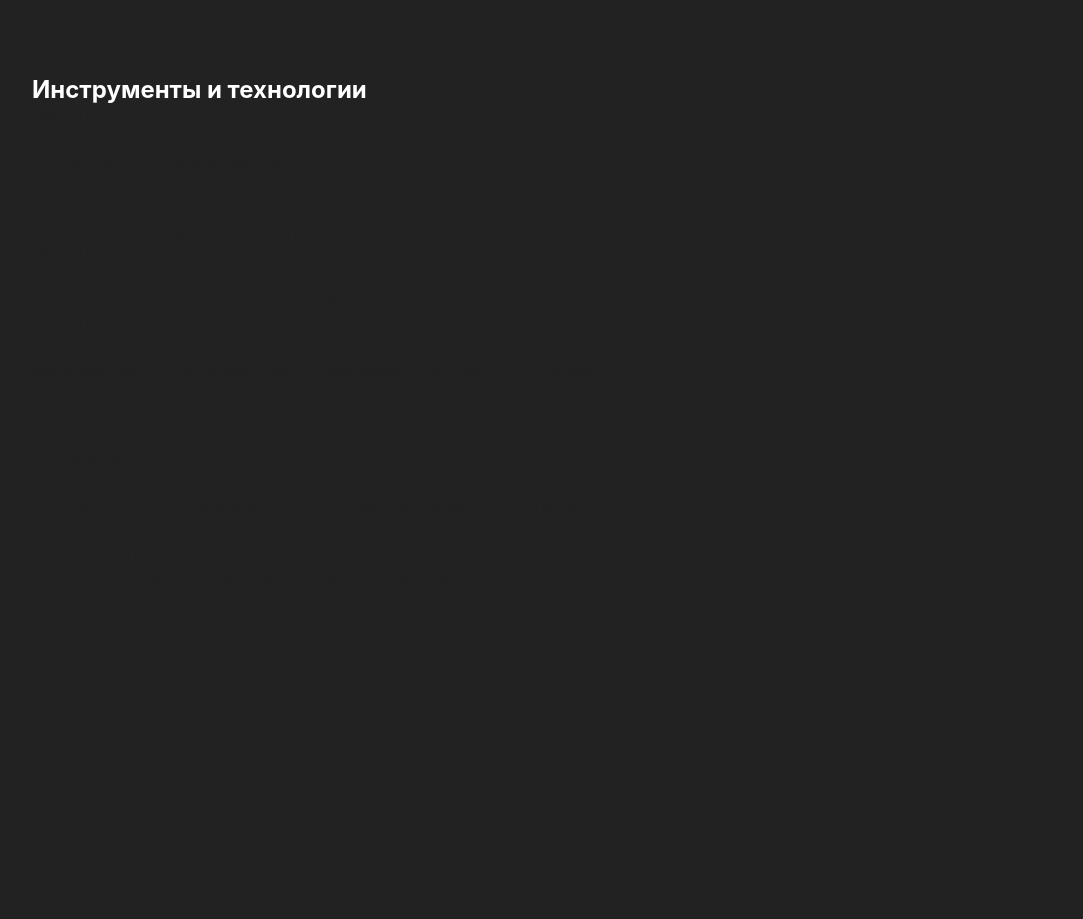
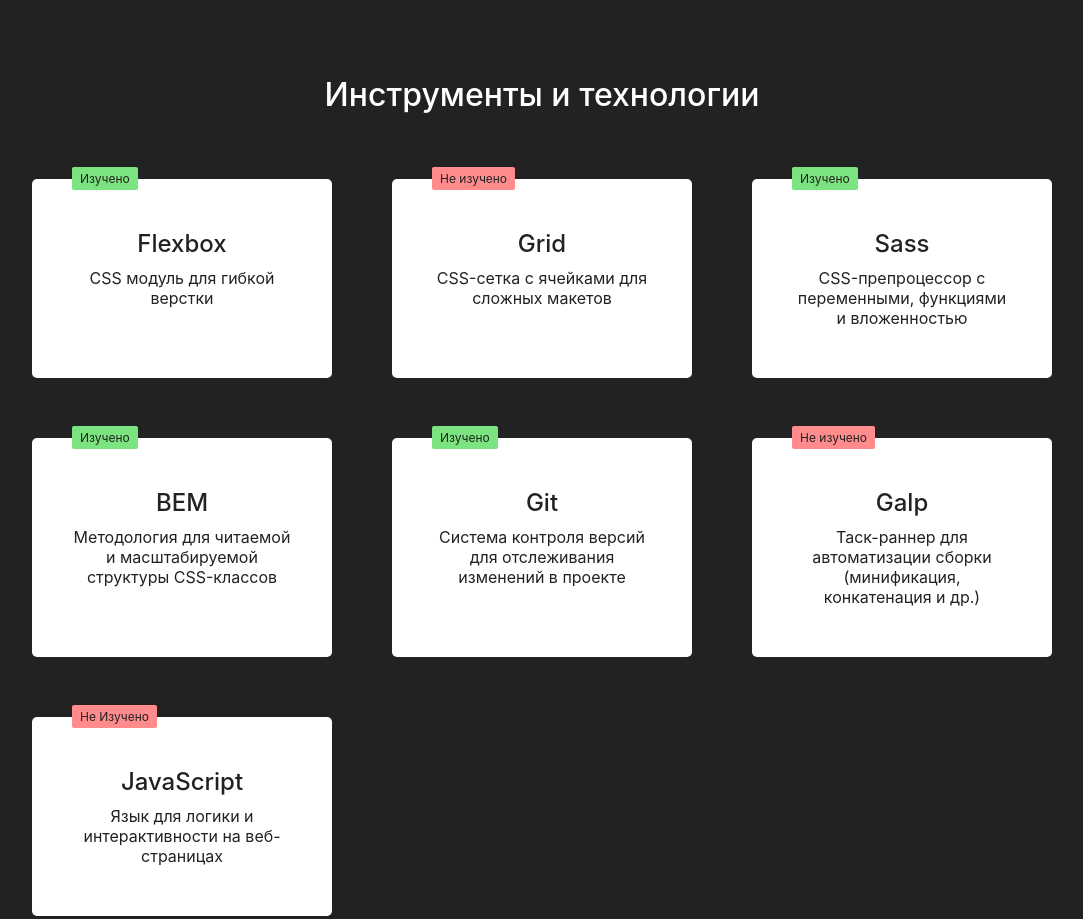
Before and after one commit to teplokroven/dz-position, a plain HTML site: page index.html in a window 1280 px wide. Shown: the whole page, without its empty margins (98-1181 px from the left). Before the commit the page ends 800 px from the top, so only its background shows below. Drawn offline with Linux system fonts and the light colour scheme.

Commit message:
Добавление стилей

```diff
--- a/index.html
+++ b/index.html
@@ -20,10 +20,10 @@
           </h1>
 
           <div class="cards__group card">
-            <div class="card__about">
-              <span class="card__badge card__badge--bgcol-true">
+            <div class="card__content">
+              <p class="card__badge card__badge--bgcol-true">
                 Изучено
-              </span>
+              </p>
 
               <h2 class="card__subtitle subtitle">
                 Flexbox
@@ -34,10 +34,10 @@
               </p>
             </div>
 
-            <div class="card__about">
-              <span class="card__badge card__badge--bgcol-false">
+            <div class="card__content">
+              <p class="card__badge card__badge--bgcol-false">
                 Не изучено
-              </span>
+              </p>
 
               <h2 class="card__subtitle subtitle">
                 Grid
@@ -48,7 +48,7 @@
               </p>
             </div>
 
-            <div class="card__about">
+            <div class="card__content">
               <span class="card__badge card__badge--bgcol-true">
                 Изучено
               </span>
@@ -62,7 +62,7 @@
               </p>
             </div>
 
-            <div class="card__about">
+            <div class="card__content">
               <span class="card__badge card__badge--bgcol-true">
                 Изучено
               </span>
@@ -76,7 +76,7 @@
               </p>
             </div>
 
-            <div class="card__about">
+            <div class="card__content">
               <span class="card__badge card__badge--bgcol-true">
                 Изучено
               </span>
@@ -90,7 +90,7 @@
               </p>
             </div>
 
-            <div class="card__about">
+            <div class="card__content">
               <span class="card__badge card__badge--bgcol-false">
                 Не изучено
               </span>
@@ -104,7 +104,7 @@
               </p>
             </div>
 
-            <div class="card__about">
+            <div class="card__content">
               <span class="card__badge card__badge--bgcol-false">
                 Не Изучено
               </span>
--- a/scss/_vars.scss
+++ b/scss/_vars.scss
@@ -1,4 +1,7 @@
 $bg-main-color: #222;
+$bg-second-color: #ffffff;
+$bg-true-color: #7be37f;
+$bg-false-color: #ff8b8c;
 $title-main-color: #ffffff;
 $subtitle-main-color: #222;
 $text-main-color: #222;
--- a/scss/chunk/_cards.scss
+++ b/scss/chunk/_cards.scss
@@ -0,0 +1,62 @@
+@use '../vars' as *;
+
+.cards {
+
+  &__title {
+    margin-bottom: 65px;
+    font-weight: 500;
+    font-size: 32px;
+    text-align: center;
+  }
+
+  &__group {
+    display: flex;
+    flex-wrap: wrap;
+    gap: 60px;
+  }
+
+}
+
+.card {
+
+  &__content {
+    position: relative;
+    background-color: $bg-second-color;
+    border-radius: 5px;
+    padding: 50px 40px;
+    min-width: 300px;
+    max-width: 300px;
+  }
+
+  &__badge {
+    position: absolute;
+    top: -12px;
+    padding: 4px 8px;
+    margin: 0;
+    border-radius: 2px;
+    font-size: 12px;
+    text-align: end;
+  }
+
+  &__badge--bgcol-true {
+    background-color: $bg-true-color;
+  }
+
+  &__badge--bgcol-false {
+    background-color: $bg-false-color;
+  }
+
+  &__subtitle {
+    margin-bottom: 10px;
+    max-width: 220px;
+    font-weight: 500;
+    font-size: 24px;
+    text-align: center;
+  }
+
+  &__text {
+    max-width: 220px;
+    font-size: 16px;
+    text-align: center;
+  }
+}
```
Also changed, not shown: css/main.css, 1 other file.
